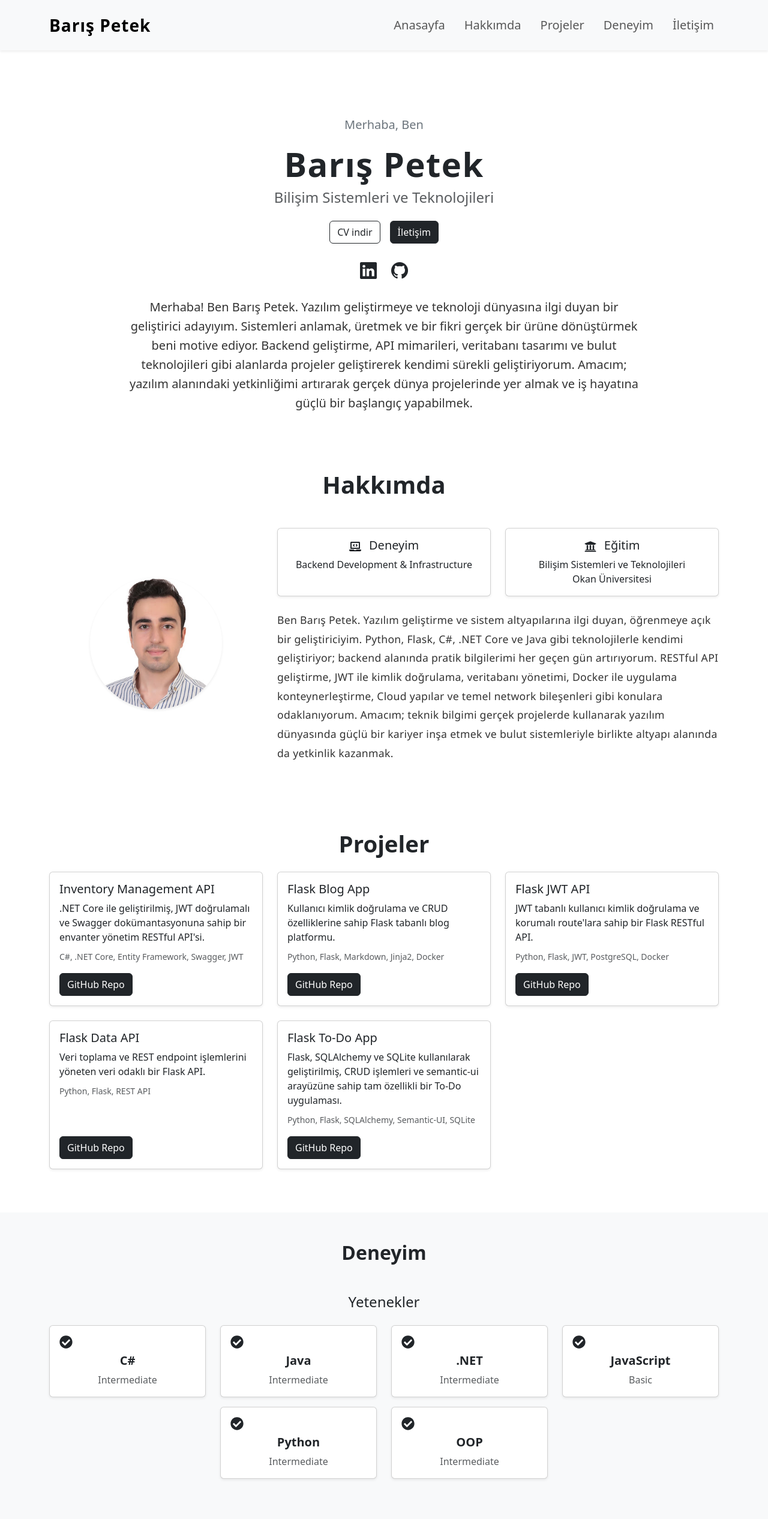
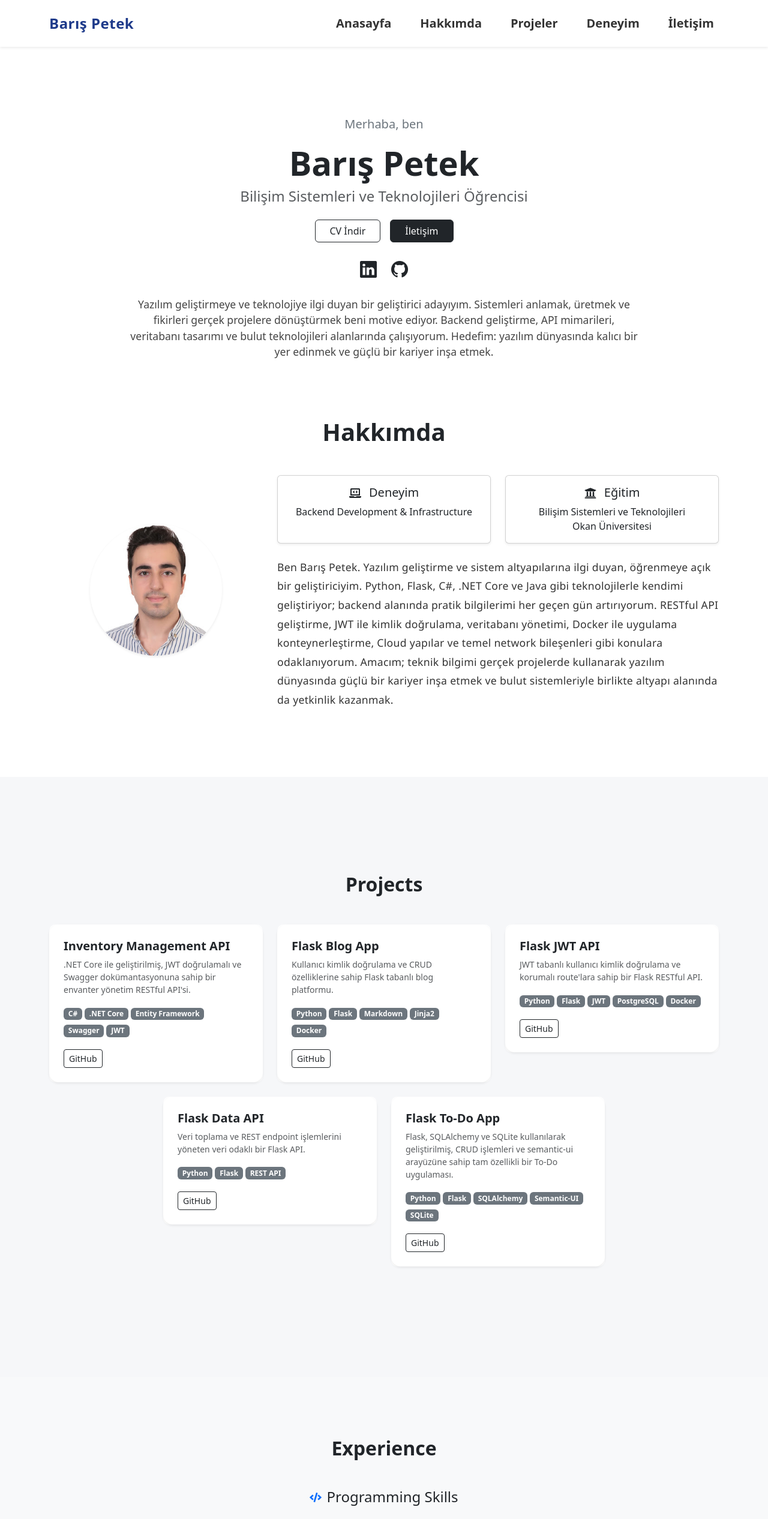
Before and after one commit to barispetek/barispetekwebsite, a React (Create React App) app: page / in a window 1280 px wide. Shown: the top 2532 px of the page at 60% size. Built offline with nearby package versions, Linux system fonts and the light colour scheme.

Commit message:
Update Frontend

```diff
--- a/public/index.html
+++ b/public/index.html
@@ -3,6 +3,7 @@
   <head>
     <meta charset="utf-8" />
     <link rel="icon" href="%PUBLIC_URL%/favicon.ico" />
+    <link href="https://fonts.googleapis.com/css2?family=Space+Grotesk:wght@400;500;700&display=swap" rel="stylesheet">
     <meta name="viewport" content="width=device-width, initial-scale=1" />
     <meta name="theme-color" content="#000000" />
 
--- a/src/App.css
+++ b/src/App.css
@@ -1,10 +1,10 @@
+body {
+  font-family: 'Space Grotesk', sans-serif;
+}
+
 html {
   scroll-behavior: smooth;
-}
-
-body {
-  font-family: 'Segoe UI', sans-serif;
-  background-color: #fdfdfd;
+  scroll-padding-top: 100px;
 }
 
 h2 {
@@ -19,33 +19,105 @@ a:hover {
   opacity: 0.8;
 }
 
+/* === Navbar === */
+.navbar {
+  transition: all 0.3s ease;
+  z-index: 1000;
+}
+
+.navbar .navbar-brand {
+  font-weight: 700;
+  letter-spacing: 0.5px;
+  font-size: 1.6rem;
+  color: #1e3a8a !important;
+}
+
+.navbar .nav-link {
+  color: #333;
+  font-weight: 600;
+  margin-left: 1rem;
+  position: relative;
+  transition: color 0.2s ease;
+}
+
+.navbar .nav-link:hover {
+  color: #1e3a8a;
+}
+
+.navbar .nav-link::after {
+  content: '';
+  position: absolute;
+  bottom: -5px;
+  left: 0;
+  width: 0%;
+  height: 2px;
+  background-color: #1e3a8a;
+  transition: width 0.3s ease;
+}
+
+.navbar .nav-link:hover::after {
+  width: 100%;
+}
+
+.navbar .nav-item-custom.active,
+.navbar .nav-item-custom:focus {
+  color: #1e3a8a !important;
+  font-weight: 600;
+}
+
+/* === Project Card === */
+
+#projects {
+  background-color: #f6f7f9; /* Hafif gri tonu */
+  padding: 80px 0;
+}
+
+.project-card {
+  background-color: #fff;
+  transition: transform 0.3s ease, box-shadow 0.3s ease;
+  border-radius: 10px;
+}
+
+.project-card:hover {
+  transform: translateY(-5px) scale(1.03);
+  box-shadow: 0 8px 20px rgba(0, 0, 0, 0.2);
+}
+
+/* === Experience === */
+.experience-section {
+  padding: 100px 20px;
+  background-color: #f8f9fa;
+}
+
+.exp-card {
+  transition: transform 0.3s ease, box-shadow 0.3s ease;
+  background-color: #ffffff;
+}
+
+.exp-card:hover {
+  transform: translateY(-5px);
+  box-shadow: 0 6px 20px rgba(0, 0, 0, 0.08);
+}
+
+/* === Contact === */
+#contact p {
+  font-size: 1.1rem;
+  color: #444;
+}
+
+#contact .btn {
+  min-width: 150px;
+  font-weight: 500;
+}
+
+/* === Footer === */
 footer {
   font-size: 0.9rem;
   padding: 20px 0;
   text-align: center;
 }
 
-.project-card {
-  transition: transform 0.3s ease, box-shadow 0.3s ease;
-  border-radius: 10px;
-}
-
-.project-card:hover {
-  transform: scale(1.03);
-  box-shadow: 0 8px 20px rgba(0, 0, 0, 0.2);
-}
-
-#home h1 {
-  letter-spacing: 1.5px;
-}
-
-#home p {
-  line-height: 1.6;
-  color: #333;
-}
-
-
-/* RESPONSIVE STİLLER */
+/* === Responsive  === */
 @media (max-width: 768px) {
   h2 {
     font-size: 1.6rem;
@@ -76,7 +148,8 @@ footer {
     font-size: 0.8rem;
   }
 
-  p, li {
+  p,
+  li {
     font-size: 0.95rem;
   }
 
--- a/src/components/Navbar.js
+++ b/src/components/Navbar.js
@@ -1,30 +1,40 @@
 import React from "react";
 import { Navbar, Nav, Container } from "react-bootstrap";
 
-function NavigationBar() {
+const NavigationBar = () => {
   return (
-    <Navbar bg="light" expand="lg" className="shadow-sm py-3 fixed-top">
+    <Navbar expand="lg" fixed="top" className="shadow-sm py-3 bg-white">
       <Container>
         <Navbar.Brand
           href="#home"
-          className="fw-bold fs-3"
-          style={{ letterSpacing: "1px" }}
+          className="fw-bold fs-4 text-primary"
+          style={{ letterSpacing: "0.5px" }}
         >
           Barış Petek
         </Navbar.Brand>
-        <Navbar.Toggle aria-controls="basic-navbar-nav" />
-        <Navbar.Collapse id="basic-navbar-nav" className="justify-content-end">
+        <Navbar.Toggle aria-controls="main-navbar" />
+        <Navbar.Collapse id="main-navbar" className="justify-content-end">
           <Nav className="gap-3 fs-5">
-            <Nav.Link href="#home">Anasayfa</Nav.Link>
-            <Nav.Link href="#about">Hakkımda</Nav.Link>
-            <Nav.Link href="#projects">Projeler</Nav.Link>
-            <Nav.Link href="#experience">Deneyim</Nav.Link>
-            <Nav.Link href="#contact">İletişim</Nav.Link>
+            <Nav.Link href="#home" className="nav-item-custom">
+              Anasayfa
+            </Nav.Link>
+            <Nav.Link href="#about" className="nav-item-custom">
+              Hakkımda
+            </Nav.Link>
+            <Nav.Link href="#projects" className="nav-item-custom">
+              Projeler
+            </Nav.Link>
+            <Nav.Link href="#experience" className="nav-item-custom">
+              Deneyim
+            </Nav.Link>
+            <Nav.Link href="#contact" className="nav-item-custom">
+              İletişim
+            </Nav.Link>
           </Nav>
         </Navbar.Collapse>
       </Container>
     </Navbar>
   );
-}
+};
 
 export default NavigationBar;
--- a/src/pages/Contact.js
+++ b/src/pages/Contact.js
@@ -1,41 +1,65 @@
 import React from "react";
-import { Container, Button } from "react-bootstrap";
+import { Container, Row, Col, Button } from "react-bootstrap";
+import { FaEnvelope, FaGithub, FaLinkedin, FaFileDownload } from "react-icons/fa";
 
-function Contact() {
+const Contact = () => {
   return (
-    <Container className="text-center py-5 mt-5" id="contact">
-      <h2 className="mb-4 fw-bold" style={{ fontSize: "2.5rem" }}>İletişim</h2>
+    <section id="contact" className="py-5 bg-white">
+      <Container>
+        <h2 className="text-center fw-bold mb-4" style={{ fontSize: "2.5rem" }}>
+          İletişim
+        </h2>
 
-      <p className="fs-5">Benimle e-posta yoluyla iletişime geçebilirsiniz:</p>
+        <p className="text-center fs-5 mb-4">
+          Benimle e-posta ya da sosyal medya üzerinden iletişime geçebilirsiniz:
+        </p>
 
+        <div className="d-flex justify-content-center gap-3 flex-wrap text-center">
           <Button
             variant="dark"
             href="mailto:barispetekk@gmail.com"
-        className="mb-4 px-4 py-2 fs-6"
+            className="px-4 py-2"
           >
-        barispetekk@gmail.com
+            <FaEnvelope className="me-2" />
+            Mail Gönder
           </Button>
 
-      <div className="d-flex justify-content-center gap-4 fs-3 mt-4">
-        <a
-          href="https://www.linkedin.com/in/bar%C4%B1%C5%9F-petek-57a26b242/"
-          target="_blank"
-          rel="noreferrer"
-          className="text-dark"
-        >
-          <i className="bi bi-linkedin"></i>
-        </a>
-        <a
+          <Button
+            variant="outline-dark"
             href="https://github.com/barispetek"
             target="_blank"
             rel="noreferrer"
-          className="text-dark"
+            className="px-4 py-2"
           >
-          <i className="bi bi-github"></i>
-        </a>
+            <FaGithub className="me-2" />
+            GitHub
+          </Button>
+
+          <Button
+            variant="outline-primary"
+            href="https://www.linkedin.com/in/barış-petek-57a26b242/"
+            target="_blank"
+            rel="noreferrer"
+            className="px-4 py-2"
+          >
+            <FaLinkedin className="me-2" />
+            LinkedIn
+          </Button>
+
+          <Button
+            variant="primary"
+            href="/BarisPetek-Resume.pdf"
+            target="_blank"
+            rel="noreferrer"
+            className="px-4 py-2"
+          >
+            <FaFileDownload className="me-2" />
+            CV indir
+          </Button>
         </div>
       </Container>
+    </section>
   );
-}
+};
 
 export default Contact;
--- a/src/pages/Experience.js
+++ b/src/pages/Experience.js
@@ -1,10 +1,11 @@
 import React from "react";
-import { Container, Row, Col, Card } from "react-bootstrap";
-import { FaCheckCircle } from "react-icons/fa";
+import { Container, Row, Col } from "react-bootstrap";
+import { FaCode, FaDatabase, FaTools } from "react-icons/fa";
 
 const skills = [
   {
-    category: "Yetenekler",
+    category: "Programming Skills",
+    icon: <FaCode size={20} className="me-2 text-primary" />,
     items: [
       { title: "C#", level: "Intermediate" },
       { title: "Java", level: "Intermediate" },
@@ -15,7 +16,8 @@ const skills = [
     ],
   },
   {
-    category: "Backend Development Tech",
+    category: "Backend & DevOps",
+    icon: <FaDatabase size={20} className="me-2 text-success" />,
     items: [
       { title: "PostgreSQL, MSSQL", level: "Intermediate" },
       { title: "Node.js", level: "Basic" },
@@ -24,37 +26,45 @@ const skills = [
     ],
   },
   {
-    category: "Diğer Yetenekler",
+    category: "Other Skills",
+    icon: <FaTools size={20} className="me-2 text-warning" />,
     items: [
-      { title: "Version Control (Git, GitHub)", level: "" },
+      { title: "Git & GitHub", level: "Version Control" },
       {
         title: "Soft Skills",
         level: "Problem-solving, Teamwork, Adaptability",
       },
       { title: "Data Structures", level: "Intermediate" },
-      { title: "Cloud Fundamentals (AWS)", level: "Certified" },
+      { title: "AWS Fundamentals", level: "Certified" },
     ],
   },
 ];
 
 const Experience = () => {
   return (
-    <section id="experience" className="py-5 bg-light">
+    <section id="experience" className="experience-section">
       <Container>
-        <h2 className="text-center mb-5 fw-bold">Deneyim</h2>
-        {skills.map((section, idx) => (
+        <h2 className="text-center fw-bold mb-5">Experience</h2>
+        {skills.map((group, idx) => (
           <div key={idx} className="mb-5">
-            <h4 className="text-center mb-4">{section.category}</h4>
+            <h4 className="text-center mb-4 d-flex justify-content-center align-items-center">
+              {group.icon}
+              {group.category}
+            </h4>
             <Row className="justify-content-center">
-              {section.items.map((item, i) => (
-                <Col key={i} xs={12} sm={6} md={4} lg={3} className="mb-3">
-                  <Card className="h-100 shadow-sm text-center p-3">
-                    <FaCheckCircle className="mb-2" size={22} />
-                    <Card.Title className="fw-bold">{item.title}</Card.Title>
-                    {item.level && (
-                      <Card.Text className="text-muted">{item.level}</Card.Text>
-                    )}
-                  </Card>
+              {group.items.map((item, i) => (
+                <Col
+                  key={i}
+                  xs={12}
+                  sm={6}
+                  md={4}
+                  lg={3}
+                  className="mb-4 d-flex align-items-stretch"
+                >
+                  <div className="exp-card w-100 shadow-sm text-center p-4 rounded-4">
+                    <h5 className="fw-bold mb-2">{item.title}</h5>
+                    <p className="text-muted small">{item.level}</p>
+                  </div>
                 </Col>
               ))}
             </Row>
--- a/src/pages/Home.js
+++ b/src/pages/Home.js
@@ -11,7 +11,7 @@ function Home() {
         animate={{ opacity: 1, y: 0 }}
         transition={{ duration: 0.8 }}
       >
-        Merhaba, Ben
+        Merhaba, ben
       </motion.p>
 
       <motion.h1
@@ -29,7 +29,7 @@ function Home() {
         animate={{ opacity: 1, y: 0 }}
         transition={{ delay: 0.6, duration: 0.8 }}
       >
-        Bilişim Sistemleri ve Teknolojileri
+        Bilişim Sistemleri ve Teknolojileri Öğrencisi
       </motion.h4>
 
       <motion.div
@@ -41,11 +41,11 @@ function Home() {
         <a
           href="/BarisPetek_Resume.pdf"
           download
-          className="btn btn-outline-dark"
+          className="btn btn-outline-dark px-4"
         >
-          CV indir
+          CV İndir
         </a>
-        <a href="#contact" className="btn btn-dark text-white">
+        <a href="#contact" className="btn btn-dark text-white px-4">
           İletişim
         </a>
       </motion.div>
@@ -76,16 +76,15 @@ function Home() {
 
       <motion.p
         className="lead mx-auto"
-        style={{ maxWidth: "850px" }}
+        style={{ maxWidth: "850px", color: "#444", fontSize: "1.1rem" }}
         initial={{ opacity: 0, y: 30 }}
         animate={{ opacity: 1, y: 0 }}
         transition={{ delay: 1.4, duration: 1 }}
       >
-        Merhaba! Ben Barış Petek.
-        Yazılım geliştirmeye ve teknoloji dünyasına ilgi duyan bir geliştirici adayıyım.
-        Sistemleri anlamak, üretmek ve bir fikri gerçek bir ürüne dönüştürmek beni motive ediyor.
-        Backend geliştirme, API mimarileri, veritabanı tasarımı ve bulut teknolojileri gibi alanlarda projeler geliştirerek kendimi sürekli geliştiriyorum.
-        Amacım; yazılım alanındaki yetkinliğimi artırarak gerçek dünya projelerinde yer almak ve iş hayatına güçlü bir başlangıç yapabilmek.
+        Yazılım geliştirmeye ve teknolojiye ilgi duyan bir geliştirici adayıyım.
+        Sistemleri anlamak, üretmek ve fikirleri gerçek projelere dönüştürmek beni motive ediyor.
+        Backend geliştirme, API mimarileri, veritabanı tasarımı ve bulut teknolojileri alanlarında çalışıyorum.
+        Hedefim: yazılım dünyasında kalıcı bir yer edinmek ve güçlü bir kariyer inşa etmek.
       </motion.p>
     </Container>
   );
--- a/src/pages/Projects.js
+++ b/src/pages/Projects.js
@@ -1,70 +1,89 @@
 import React from "react";
-import { Container, Row, Col, Card, Button } from "react-bootstrap";
+import { Container, Row, Col, Button, Badge } from "react-bootstrap";
+import { motion } from "framer-motion";
 
 const projects = [
   {
     title: "Inventory Management API",
-    description: ".NET Core ile geliştirilmiş, JWT doğrulamalı ve Swagger dokümantasyonuna sahip bir envanter yönetim RESTful API'si.",
-    tech: "C#, .NET Core, Entity Framework, Swagger, JWT",
+    description:
+      ".NET Core ile geliştirilmiş, JWT doğrulamalı ve Swagger dokümantasyonuna sahip bir envanter yönetim RESTful API'si.",
+    tech: ["C#", ".NET Core", "Entity Framework", "Swagger", "JWT"],
     github: "https://github.com/barispetek/InventoryManagementAPI",
   },
   {
     title: "Flask Blog App",
-    description: "Kullanıcı kimlik doğrulama ve CRUD özelliklerine sahip Flask tabanlı blog platformu.",
-    tech: "Python, Flask, Markdown, Jinja2, Docker",
+    description:
+      "Kullanıcı kimlik doğrulama ve CRUD özelliklerine sahip Flask tabanlı blog platformu.",
+    tech: ["Python", "Flask", "Markdown", "Jinja2", "Docker"],
     github: "https://github.com/barispetek/flask-blog-app",
   },
   {
     title: "Flask JWT API",
-    description: "JWT tabanlı kullanıcı kimlik doğrulama ve korumalı route'lara sahip bir Flask RESTful API.",
-    tech: "Python, Flask, JWT, PostgreSQL, Docker",
+    description:
+      "JWT tabanlı kullanıcı kimlik doğrulama ve korumalı route'lara sahip bir Flask RESTful API.",
+    tech: ["Python", "Flask", "JWT", "PostgreSQL", "Docker"],
     github: "https://github.com/barispetek/flask-jwt-api",
   },
   {
     title: "Flask Data API",
-    description: "Veri toplama ve REST endpoint işlemlerini yöneten veri odaklı bir Flask API.",
-    tech: "Python, Flask, REST API",
+    description:
+      "Veri toplama ve REST endpoint işlemlerini yöneten veri odaklı bir Flask API.",
+    tech: ["Python", "Flask", "REST API"],
     github: "https://github.com/barispetek/flask-data-api",
   },
   {
     title: "Flask To‑Do App",
-    description: "Flask, SQLAlchemy ve SQLite kullanılarak geliştirilmiş, CRUD işlemleri ve semantic-ui arayüzüne sahip tam özellikli bir To‑Do uygulaması.",
-    tech: "Python, Flask, SQLAlchemy, Semantic‑UI, SQLite",
+    description:
+      "Flask, SQLAlchemy ve SQLite kullanılarak geliştirilmiş, CRUD işlemleri ve semantic-ui arayüzüne sahip tam özellikli bir To‑Do uygulaması.",
+    tech: ["Python", "Flask", "SQLAlchemy", "Semantic-UI", "SQLite"],
     github: "https://github.com/barispetek/flask-todo-app",
   },
 ];
 
-function Projects() {
+const Projects = () => {
   return (
-    <Container className="my-5" id="projects">
-      <h2 className="text-center mb-4 fw-bold" style={{ fontSize: "2.4rem" }}>Projeler</h2>
-      <Row>
+    <section id="projects" className="projects-section">
+      <Container>
+        <h2 className="text-center fw-bold mb-5">Projects</h2>
+        <Row className="justify-content-center">
           {projects.map((project, idx) => (
-          <Col md={6} lg={4} key={idx} className="mb-4">
-            <Card className="h-100 shadow-sm project-card">
-              <Card.Body className="d-flex flex-column">
-                <Card.Title>{project.title}</Card.Title>
-                <Card.Text className="mb-2">{project.description}</Card.Text>
-                <Card.Text>
-                  <small className="text-muted">{project.tech}</small>
-                </Card.Text>
-                <div className="mt-auto">
+            <Col key={idx} md={6} lg={4} className="mb-4">
+              <div className="project-card">
+                <motion.div
+                  className="p-4 h-100 shadow-sm rounded-4"
+                  initial={{ opacity: 0, y: 30 }}
+                  whileInView={{ opacity: 1, y: 0 }}
+                  transition={{ duration: 0.5, delay: idx * 0.1 }}
+                  viewport={{ once: true }}
+                >
+                  <h5 className="fw-bold mb-2">{project.title}</h5>
+                  <p className="text-muted small">{project.description}</p>
+                  <div className="mb-3">
+                    {project.tech.map((tech, i) => (
+                      <Badge key={i} bg="secondary" className="me-1 mb-1">
+                        {tech}
+                      </Badge>
+                    ))}
+                  </div>
+                  <div className="d-flex gap-2">
                     <Button
-                    variant="dark"
+                      variant="outline-dark"
+                      size="sm"
                       href={project.github}
                       target="_blank"
                       rel="noreferrer"
                     >
-                    GitHub Repo
+                      GitHub
                     </Button>
                   </div>
-              </Card.Body>
-            </Card>
+                </motion.div>
+              </div>
             </Col>
           ))}
         </Row>
       </Container>
+    </section>
   );
-}
+};
 
 export default Projects;
```
Lines whose indentation alone changed are shown as unchanged.
